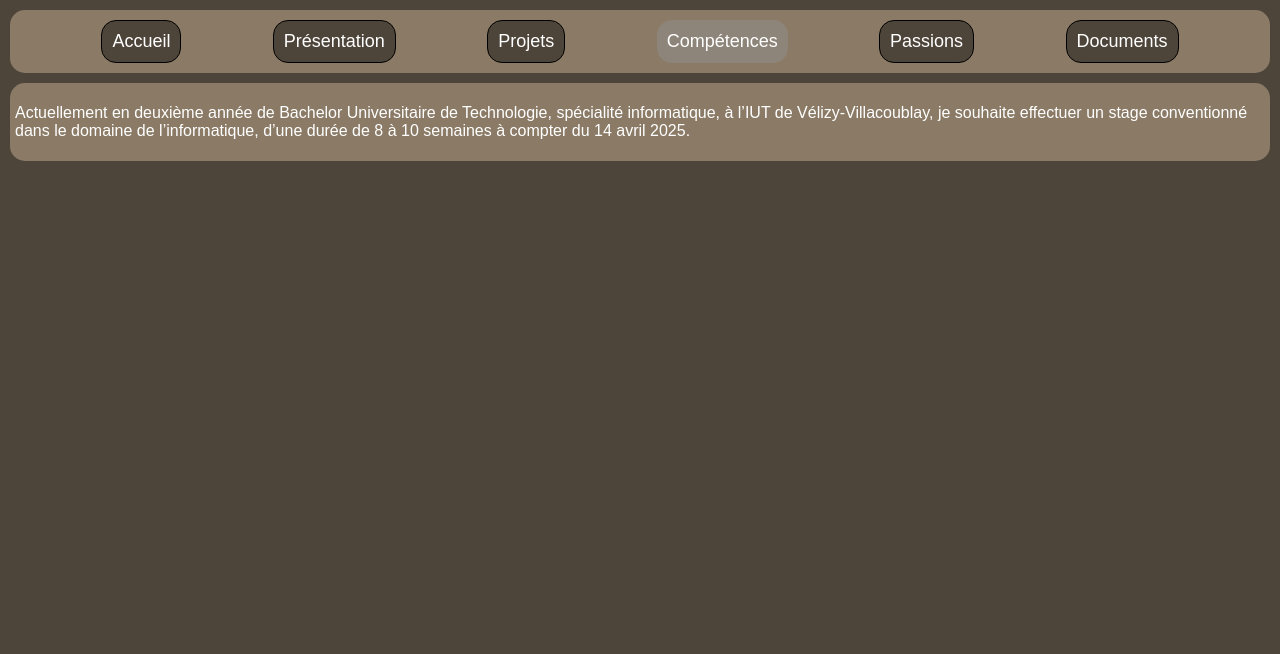
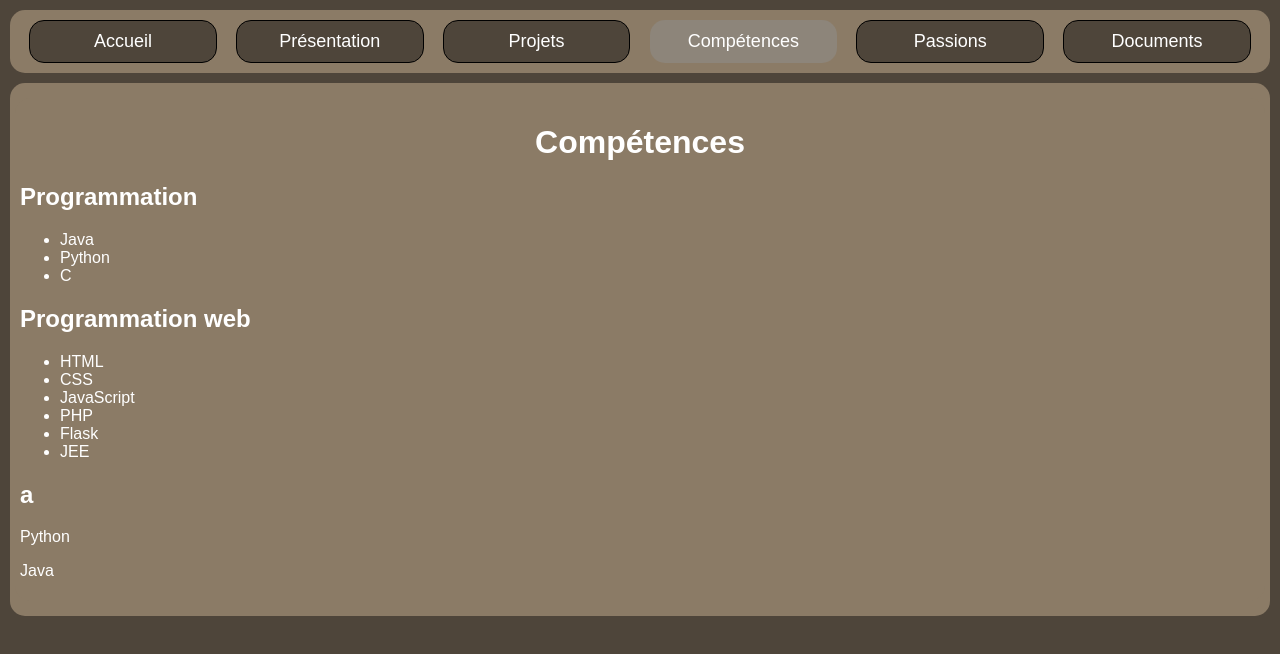
Before and after one commit to GhostieGhost75/S4portfolio, a plain HTML site: page src/skills.html in a window 1280 px wide. Drawn offline with Linux system fonts and the light colour scheme.

Commit message:
ça avance encore

```diff
--- a/src/assets/style.css
+++ b/src/assets/style.css
@@ -29,8 +29,9 @@ html, body {
     border : 1px solid black;
     background-color: var(--bg);
     padding: 10px;
+    margin: 5px;
+    width: 15%;
     font-size: large;
-    margin: 5px;
 }
 
 .navbar > button:hover:enabled {
@@ -89,7 +90,7 @@ html, body {
     border-radius: var(--radius);
 }
 
-.doublediv {
+.doublediv, .triplediv {
     display: flex;
     justify-content: space-between;
     padding : 0;
@@ -97,7 +98,7 @@ html, body {
 }
 
 .doublediv > div {
-    width:48%;
+    width:48.5%;
 }
 
 .doublediv > div > *:not(h1) {
--- a/src/skills.html
+++ b/src/skills.html
@@ -15,10 +15,33 @@
     <button onclick="window.location.href='docs.html'">Documents</button>
 </header>
 <main class="content">
-    <p>Actuellement en deuxième année de Bachelor Universitaire de Technologie, spécialité
-        informatique, à l’IUT de Vélizy-Villacoublay, je souhaite effectuer un stage conventionné
-        dans le domaine de l’informatique, d’une durée de 8 à 10 semaines à compter du 14 avril
-        2025.</p>
+    <div class="content">
+        <h1 class="centeredh">Compétences</h1>
+        <h2>Programmation</h2>
+        <ul>
+            <li>Java</li>
+            <li>Python</li>
+            <li>C</li>
+        </ul>
+        <h2>Programmation web</h2>
+        <ul>
+            <li>HTML</li>
+            <li>CSS</li>
+            <li>JavaScript</li>
+            <li>PHP</li>
+            <li>Flask</li>
+            <li>JEE</li>
+        </ul>
+        <h2>a</h2>
+        <p>Python</p>
+        <p>Java</p>
+        <p></p>
+        <p></p>
+        <p></p>
+        <p></p>
+        <p></p>
+        <p></p>
+    </div>
 </main>
 </body>
 </html>
```
Also changed, not shown: src/presentation.html (+3 -3 lines), src/projects.html (+2 -5 lines).
